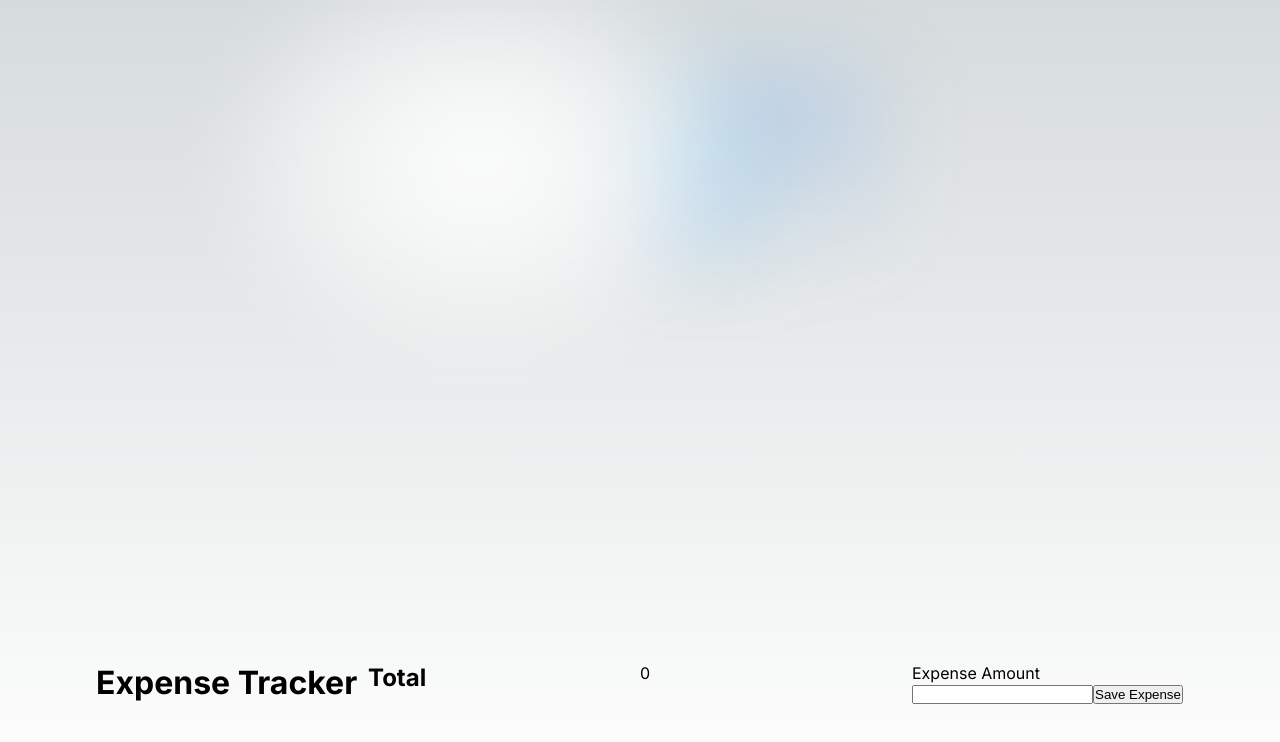
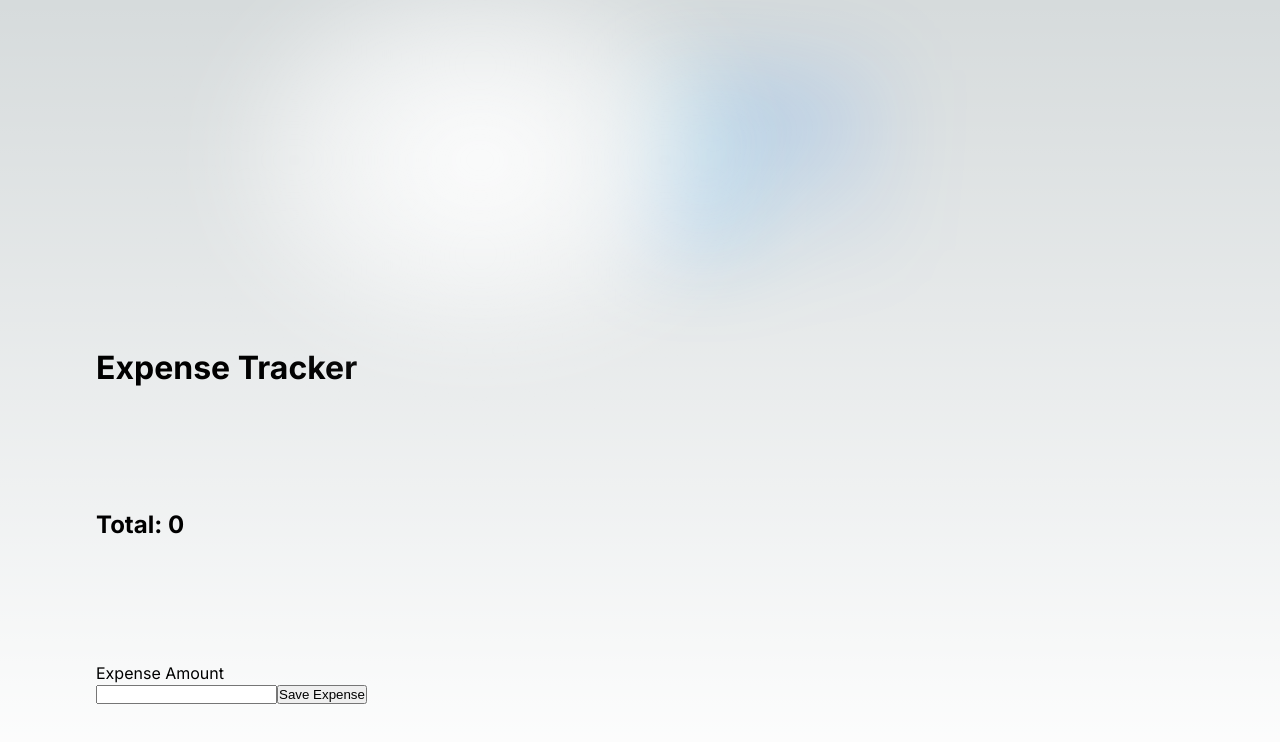
Before and after one commit to jasongonzales23/expense-tracker, a Next.js app: page / in a window 1280 px wide. Shown: the top 742 px of the page. Built offline with nearby package versions, Linux system fonts and the light colour scheme.

Commit message:
add connection to vercel & kysely

```diff
--- a/app/page.tsx
+++ b/app/page.tsx
@@ -1,4 +1,4 @@
-import Image from "next/image";
+import { sql } from "@vercel/postgres";
 import styles from "./page.module.css";
 
 export default function Home() {
@@ -8,8 +8,11 @@ export default function Home() {
       <div className={styles.center}></div>
       <div className={styles.grid}>
         <h1>Expense Tracker</h1>
-        <h2>Total</h2>
-        <div>{total}</div>
+      </div>
+      <div className={styles.grid}>
+        <h2>Total: {total}</h2>
+      </div>
+      <div className={styles.grid}>
         <form>
           <label>Expense Amount</label>
 
--- a/package.json
+++ b/package.json
@@ -17,8 +17,10 @@
     "@types/node": "20.4.1",
     "@types/react": "18.2.14",
     "@types/react-dom": "18.2.6",
+    "@vercel/postgres": "^0.4.0",
     "eslint": "8.44.0",
     "eslint-config-next": "13.4.9",
+    "kysely": "^0.26.1",
     "next": "13.4.9",
     "react": "18.2.0",
     "react-dom": "18.2.0",
```
Also changed, not shown: 1 other file (tests, documents, lock files or other folders).
